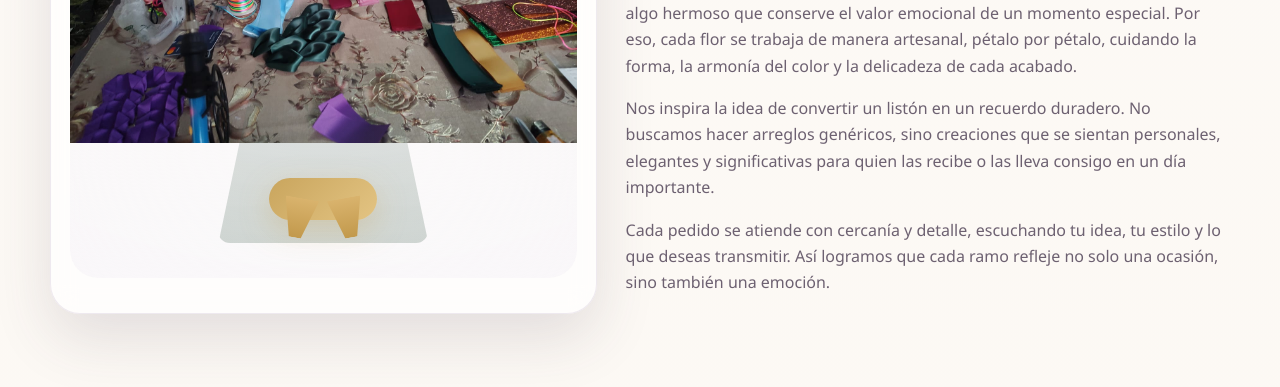
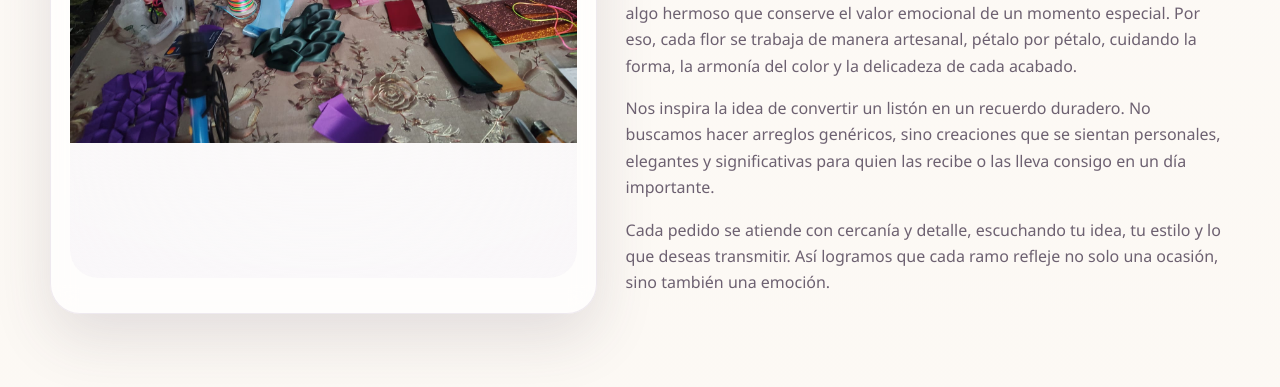
Before and after one commit to bereenriquez99/Tania-Creaciones-Eternas-, a plain HTML site: page nosotros.html in a window 1280 px wide. Shown: the part 713-1100 px from the top of the page. Drawn offline with Linux system fonts and the light colour scheme.

Commit message:
Se elimino <span class="wrap"></span>               <span class="ribbon"></span> del html nosotros

```diff
--- a/nosotros.html
+++ b/nosotros.html
@@ -59,8 +59,7 @@
             <div class="bouquet-art bouquet-medium" aria-hidden="true">
               <img src="Imagenes/Artesanal Tania Creaciones.jpeg" alt="Materiales de creacion de flores de liston
         ">
-              <span class="wrap"></span>
-              <span class="ribbon"></span>
+
             </div>
           </div>
         </div>
```
